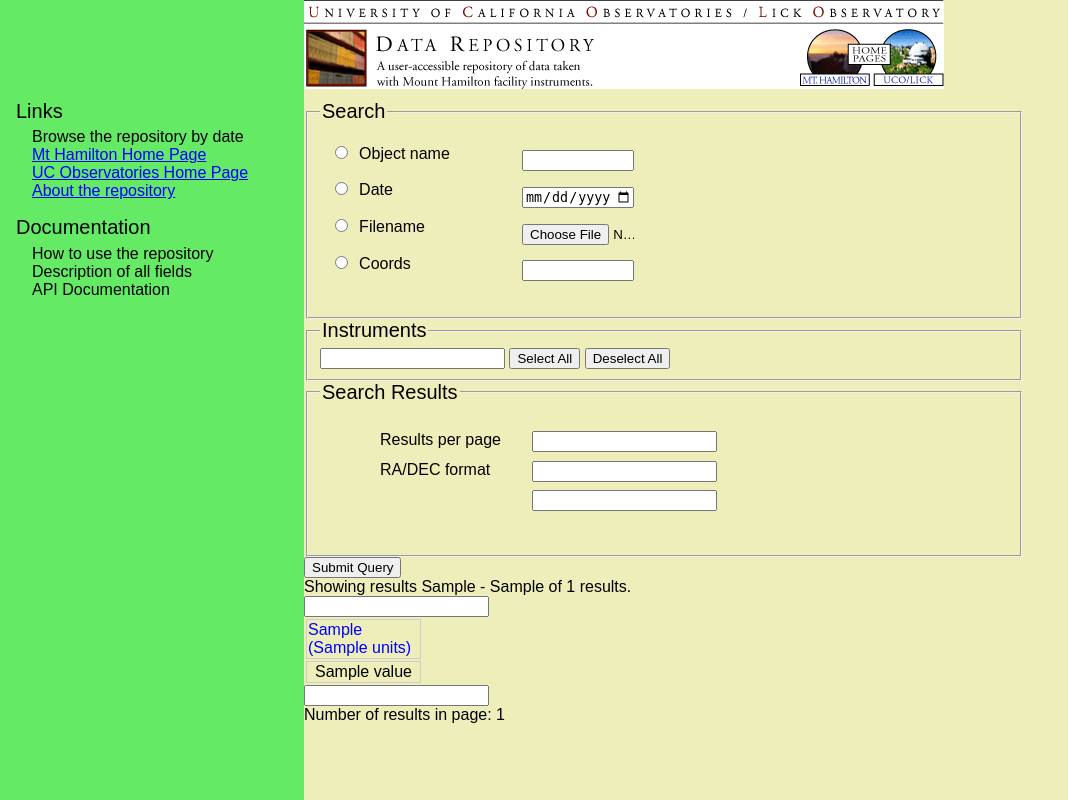
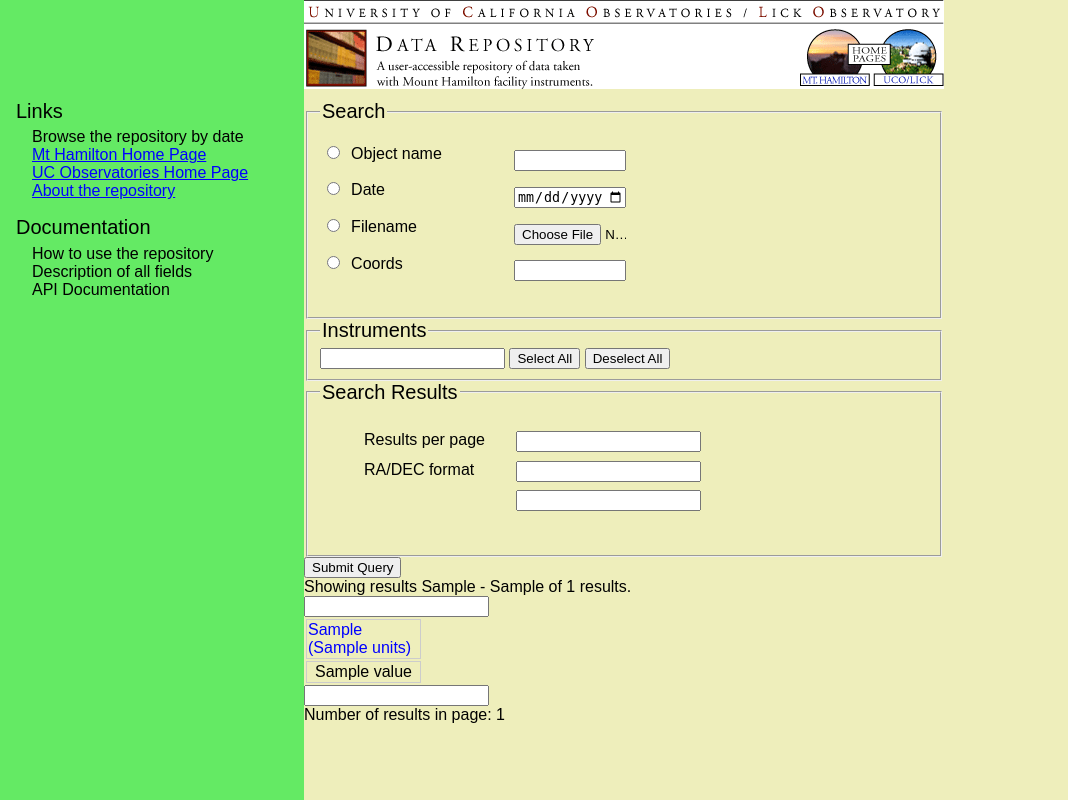
Before and after one commit to UCObservatories/lick_searchable_archive, a Django app: template lick_searchable_archive/frontend/templates/frontend/index.html in a window 1280 px wide. Shown: the whole page, without its empty margins (0-1068 px from the left). Run offline with Django 3.2, Linux system fonts and the light colour scheme; the template is opened without the code that fills it: most values are stand-ins (such as "Sample title", 1, 10 or a date in 2020); form fields are guessed from the names that the template uses.

Commit message:
Make search form the same width as the header image

```diff
--- a/lick_searchable_archive/frontend/static/frontend/repository.css
+++ b/lick_searchable_archive/frontend/static/frontend/repository.css
@@ -71,7 +71,8 @@ body {
     background-color: #eeb;
     margin-left: 19em;
     padding-top: 100px;
-    width: 45em;
+    /*width: 45em;*/
+    width: 640px;
   }
 
 
@@ -116,6 +117,7 @@ body {
 
   .search_form_list {
     list-style-type: none;
+    padding-left: 2em;
   }
 
   .search_terms_option {
@@ -215,7 +217,7 @@ body {
   }
   .search_field_list {
     list-style-type: none;
-    padding-left: 1em;
+    padding-left: 0;
   }
 
   .search_form_fields {
```
